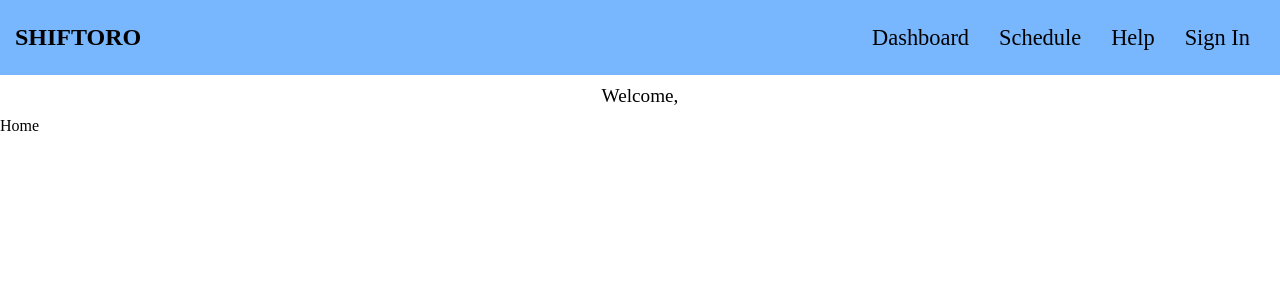
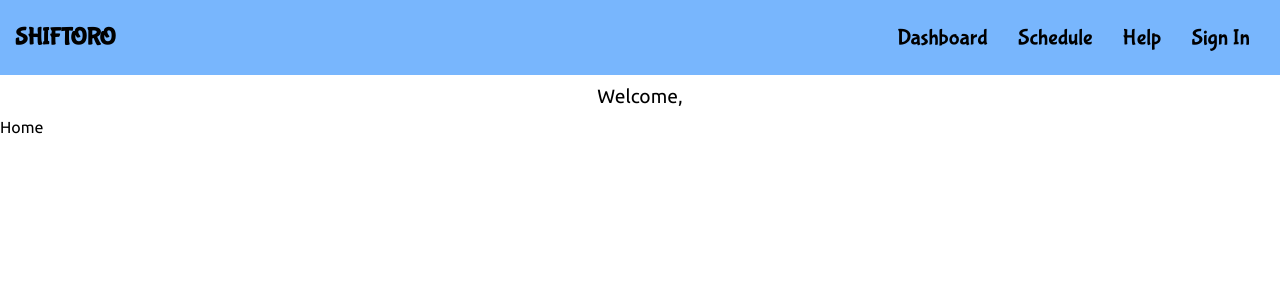
Before and after one commit to DevWig/shiftoro, a React (Create React App) app: page / in a window 1280 px wide. Shown: the top 300 px of the page. Built offline with nearby package versions, Linux system fonts and the light colour scheme; no server answers.

Commit message:
Add fonts to index.css file for application

```diff
--- a/src/index.css
+++ b/src/index.css
@@ -1,3 +1,6 @@
+@import url('https://fonts.googleapis.com/css2?family=Ubuntu:wght@400;700&display=swap');
+@import url('https://fonts.googleapis.com/css2?family=Bubblegum+Sans&family=Ubuntu:wght@400;700&display=swap');
+
 body {
   margin: 0;
   font-family: -apple-system, BlinkMacSystemFont, 'Segoe UI', 'Roboto', 'Oxygen',
```
